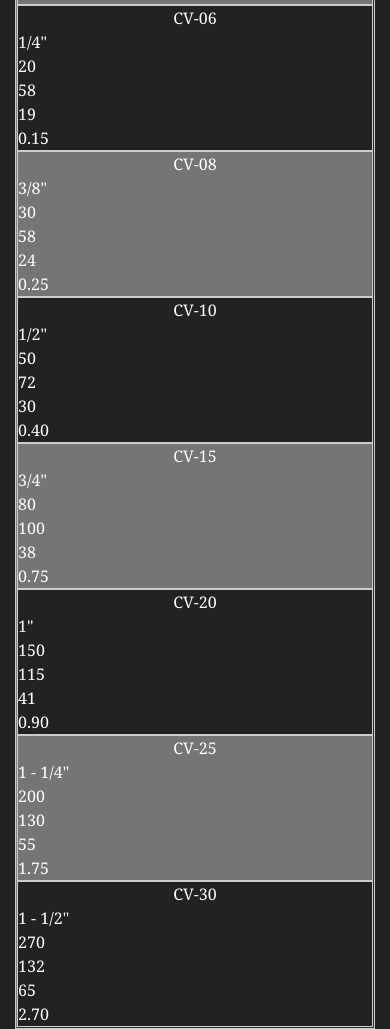
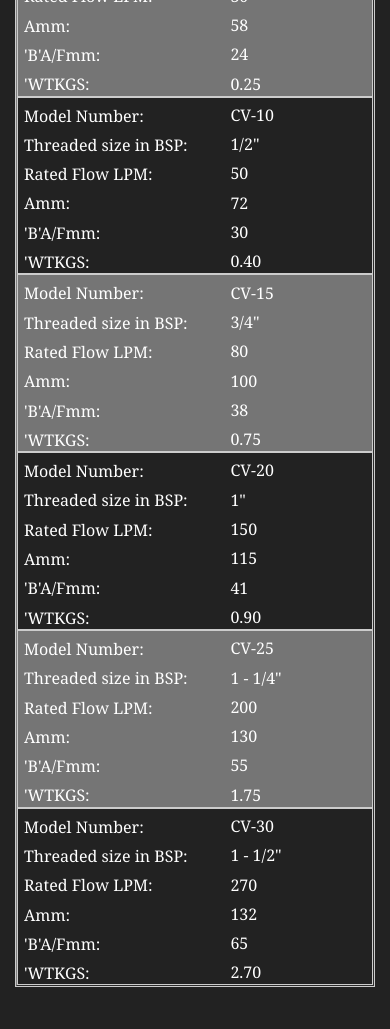
Before and after one commit to ddhawale/ddhawale.github.io, a plain HTML site: page OmEnggWebsite/web/html/check_valve.html in a window 390 px wide. Shown: the part 2440-3469 px from the top of the page. After the commit the page ends 3427 px from the top, so only its background shows below. Drawn offline with Linux system fonts and the light colour scheme.

Commit message:
Fixed Table in responsive mode

```diff
--- a/OmEnggWebsite/web/css/custom.css
+++ b/OmEnggWebsite/web/css/custom.css
@@ -69,6 +69,14 @@ table.primary tr:nth-child(even) {
     text-align: center;
 }
 
+.mobile-only td{
+    text-align: center;
+}
+
+.mobile-only th{
+    text-align: center;
+}
+
 @media
 only screen and (max-width: 760px),
 (min-device-width: 768px) and (max-device-width: 1024px)  {
@@ -105,13 +113,43 @@ only screen and (max-width: 760px),
         top: 6px;
         left: 6px;
         width: 45%;
-        padding-right: 10px;
+        text-align: left;
+        /*padding-right: 10px;*/
         white-space: nowrap;
     }
+
     image {
         width: 100%;
         border: 0;
         display: block;
         height: auto;
     }
+
+    .mobile-only td:nth-of-type(1):before{
+        content: "Model Number:";
+    }
+    .mobile-only td:nth-of-type(2):before{
+        content: "Threaded size in BSP:";
+    }
+    .mobile-only td:nth-of-type(3):before{
+        content: "Rated Flow LPM:";
+    }
+    .mobile-only td:nth-of-type(4):before{
+        content: "Amm:";
+    }
+    .mobile-only td:nth-of-type(5):before{
+        content: "'B'A/Fmm:";
+    }
+    .mobile-only td:nth-of-type(6):before{
+        content: "'WTKGS:";
+    }
+    .mobile-only th{
+        display: none;
+    }
+
+    .mobile-only td{
+        padding-left: 60%;
+        padding-top: 1.5%;
+        text-align: left;
+    }
 }
--- a/OmEnggWebsite/web/html/check_valve.html
+++ b/OmEnggWebsite/web/html/check_valve.html
@@ -138,7 +138,7 @@
         <tr class="tr_style">
             <td class="td_style" ALIGN="center" colspan="2">
 
-                <table border="1" cellpadding="4" cellspacing="0" class="primary text_style">
+                <table border="1" cellpadding="4" cellspacing="0" class="primary text_style mobile-only">
                     <tbody>
                     <tr>
                         <th width="14%">MODEL NO</th>
@@ -149,7 +149,7 @@
                         <th width="16%">WTKGS</th>
                     </tr>
                     <tr>
-                        <td align="center">CV-06</td>
+                        <td>CV-06</td>
                         <td>1/4"</td>
                         <td>20</td>
                         <td>58</td>
@@ -157,7 +157,7 @@
                         <td>0.15</td>
                     </tr>
                     <tr>
-                        <td align="center">CV-08</td>
+                        <td>CV-08</td>
                         <td>3/8"</td>
                         <td>30</td>
                         <td>58</td>
@@ -165,7 +165,7 @@
                         <td>0.25</td>
                     </tr>
                     <tr>
-                        <td align="center">CV-10</td>
+                        <td>CV-10</td>
                         <td>1/2"</td>
                         <td>50</td>
                         <td>72</td>
@@ -173,7 +173,7 @@
                         <td>0.40</td>
                     </tr>
                     <tr>
-                        <td align="center">CV-15</td>
+                        <td>CV-15</td>
                         <td>3/4"</td>
                         <td>80</td>
                         <td>100</td>
@@ -181,7 +181,7 @@
                         <td>0.75</td>
                     </tr>
                     <tr>
-                        <td align="center">CV-20</td>
+                        <td>CV-20</td>
                         <td>1"</td>
                         <td>150</td>
                         <td>115</td>
@@ -189,7 +189,7 @@
                         <td>0.90</td>
                     </tr>
                     <tr>
-                        <td align="center">CV-25</td>
+                        <td>CV-25</td>
                         <td>1 - 1/4"</td>
                         <td>200</td>
                         <td>130</td>
@@ -197,7 +197,7 @@
                         <td>1.75</td>
                     </tr>
                     <tr>
-                        <td align="center">CV-30</td>
+                        <td>CV-30</td>
                         <td>1 - 1/2"</td>
                         <td>270</td>
                         <td>132</td>
```
